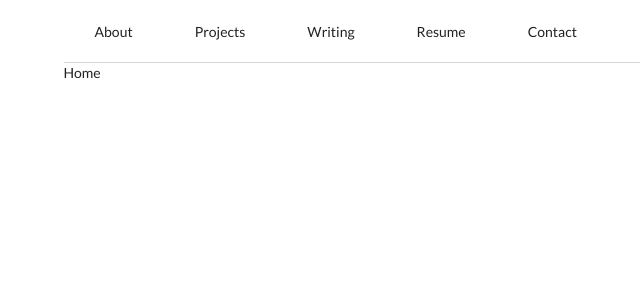
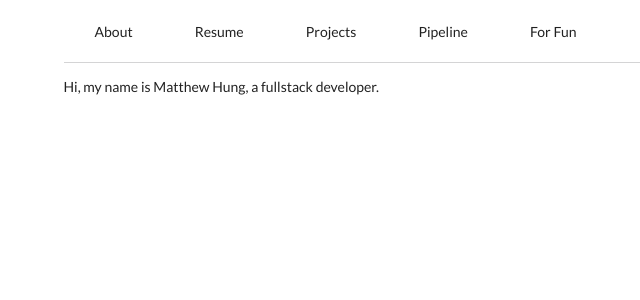
Before and after one commit to mbhung101/personalwebsite, a React (Create React App) app: page /home in a window 1280 px wide. Shown: the top 300 px of the page, without its empty margins (13-653 px from the left). Built offline with nearby package versions, Linux system fonts and the light colour scheme.

Commit message:
final components

```diff
--- a/src/components/contact.js
+++ b/src/components/fun.js
@@ -1,7 +1,7 @@
 import React, { Component } from 'react'
 import Nav from './nav'
 
-export default class Contact extends Component {
+export default class Fun extends Component {
 
   constructor(){
     super()
@@ -10,7 +10,7 @@ export default class Contact extends Component {
     return(
       <div>
         <Nav/>
-        Contact
+        Fun
       </div>
     )
   }
--- a/src/components/home.js
+++ b/src/components/home.js
@@ -10,7 +10,9 @@ export default class Home extends Component {
     return(
       <div>
         <Nav/>
-        Home
+        <div classname="ui container">
+          <p> Hi, my name is Matthew Hung, a fullstack developer.  </p>
+        </div>
       </div>
     )
   }
--- a/src/components/nav.js
+++ b/src/components/nav.js
@@ -12,16 +12,16 @@ export default class Nav extends Component {
           <a href="/home" className="item">About</a>
         </div>
         <div style={{padding:10}}>
+          <a href="/resume" className="item">Resume</a>
+        </div>
+        <div style={{padding:10}}>
           <a href="/projects" className="item">Projects</a>
         </div>
         <div style={{padding:10}}>
-          <a href="/writing" className="item">Writing</a>
+          <a href="/pipeline" className="item">Pipeline</a>
         </div>
         <div style={{padding:10}}>
-          <a href="/resume" className="item">Resume</a>
-        </div>
-        <div style={{padding:10}}>
-          <a href="/contact" className="item">Contact</a>
+          <a href="/fun" className="item">For Fun</a>
         </div>
       </div>
     )
--- a/src/components/writing.js
+++ b/src/components/pipeline.js
@@ -1,7 +1,7 @@
 import React, { Component } from 'react'
 import Nav from './nav'
 
-export default class Writing extends Component {
+export default class Pipeline extends Component {
 
   constructor(){
     super()
@@ -10,7 +10,9 @@ export default class Writing extends Component {
     return(
       <div>
         <Nav/>
-        Writing
+        <p>
+          Pipeline
+        </p>
       </div>
     )
   }
--- a/src/containers/homeContainer.js
+++ b/src/containers/homeContainer.js
@@ -1,9 +1,9 @@
 import React, { Component } from 'react'
 import Home from '../components/home'
 import Projects from '../components/projects'
-import Writing from '../components/writing'
+import Fun from '../components/fun'
 import Resume from '../components/resume'
-import Contact from '../components/contact'
+import Pipeline from '../components/pipeline'
 import { Route, BrowserRouter } from 'react-router-dom'
 
 export default class HomeContainer extends Component {
@@ -20,9 +20,9 @@ export default class HomeContainer extends Component {
         <div>
           <Route exact path = '/home' render= {() =><Home/>}/>
           <Route exact path = '/projects' render= {() =><Projects/>}/>
-          <Route exact path = '/writing' render= {() =><Writing/>}/>
+          <Route exact path = '/fun' render= {() =><Fun/>}/>
           <Route exact path = '/resume' render= {() =><Resume/>}/>
-          <Route exact path = '/contact' render= {() =><Contact/>}/>
+          <Route exact path = '/pipeline' render= {() =><Pipeline/>}/>
         </div>
       </BrowserRouter>
     )
```
